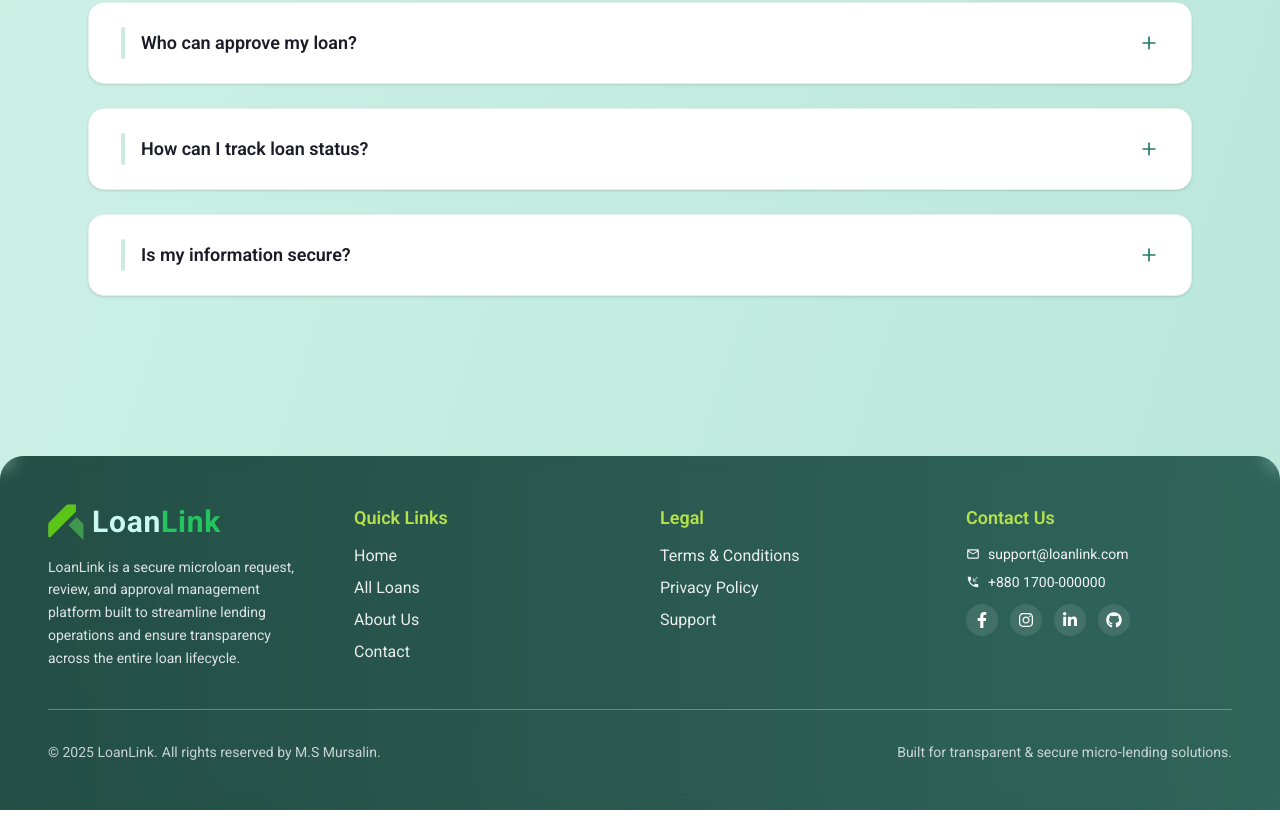
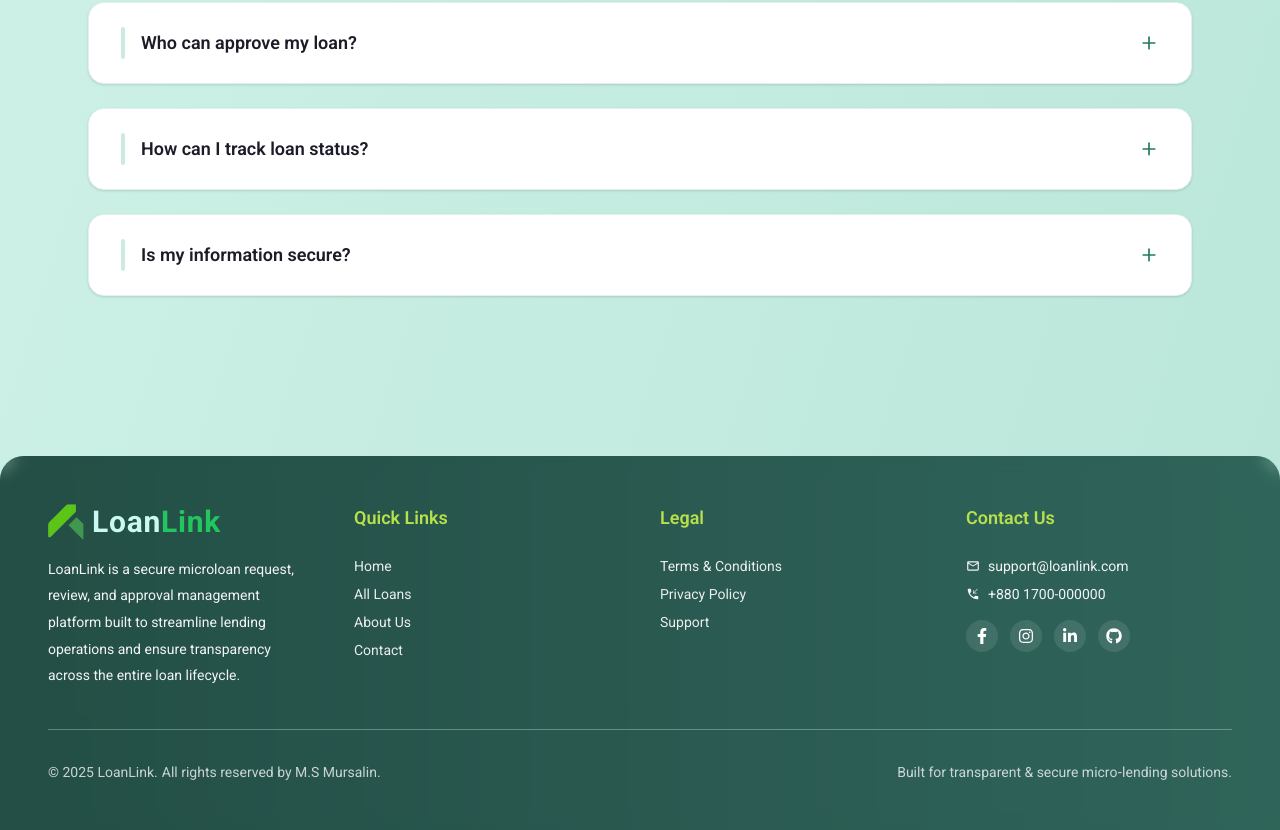
Before and after one commit to mursalin35/LoanLink-Client, a React (Vite) app: page / in a window 1280 px wide. Shown: the part 3295-4125 px from the top of the page. Built offline with nearby package versions, Linux system fonts and the light colour scheme; no server answers.

Commit message:
footer dark mod added

```diff
--- a/src/components/Shared/Footer.jsx
+++ b/src/components/Shared/Footer.jsx
@@ -12,11 +12,13 @@ const Footer = () => {
   return (
     <footer className="relative mt-16 overflow-hidden rounded-t-3xl shadow-lg">
       {/* Gradient Background (LoanLink Theme) */}
-      <div className="absolute inset-0 bg-gradient-to-r from-[#1F4F45] to-[#2E6A5F] opacity-95"></div>
-      <div className="absolute inset-0 bg-black/10 backdrop-blur-sm"></div>
+      <div className="absolute inset-0 bg-gradient-to-r from-[#1F4F45] to-[#2E6A5F] dark:from-[#0F2E28] dark:to-[#162F2A] opacity-95"></div>
+      <div className="absolute inset-0 bg-black/10 dark:bg-black/30
+ backdrop-blur-sm"></div>
 
       {/* Content */}
-      <div className="relative py-12 px-6 md:px-12 text-white">
+      <div className="relative py-12 px-6 md:px-12 text-white dark:text-[#E6F4F1]
+">
         <div className="max-w-7xl mx-auto grid grid-cols-1 md:grid-cols-4 gap-10">
           {/* Brand Section */}
           <div>
@@ -24,7 +26,8 @@ const Footer = () => {
             <div className="flex items-center justify-center md:justify-start gap-2 mb-4">
               <Logo loanColor="#caf9f1" linkColor="#22c55e" />
             </div>
-            <p className="text-sm text-gray-100/90 leading-relaxed">
+            <p className="text-sm text-gray-100 dark:text-gray-300
+ leading-[1.67rem]">
               LoanLink is a secure microloan request, review, and approval
               management platform built to streamline lending operations and
               ensure transparency across the entire loan lifecycle.
@@ -33,10 +36,10 @@ const Footer = () => {
 
           {/* Quick Links */}
           <div>
-            <h3 className="text-lg font-semibold mb-3 text-[#B6E04C]">
+            <h3 className="text-lg font-semibold mb-3 md:mb-4 md:h-9 text-[#B6E04C] ">
               Quick Links
             </h3>
-            <ul className="space-y-2 opacity-90">
+            <ul className="space-y-2 opacity-90 text-sm ">
               <li>
                 <Link to="/" className="hover:text-[#B6E04C]">
                   Home
@@ -62,8 +65,8 @@ const Footer = () => {
 
           {/* Legal */}
           <div>
-            <h3 className="text-lg font-semibold mb-3 text-[#B6E04C]">Legal</h3>
-            <ul className="space-y-2 opacity-90">
+            <h3 className="text-lg font-semibold mb-3 md:mb-4 md:h-9 text-[#B6E04C]">Legal</h3>
+            <ul className="space-y-2 opacity-90 text-sm">
               <li className="">Terms & Conditions</li>
               <li className="">Privacy Policy</li>
               <li className="">Support</li>
@@ -72,17 +75,19 @@ const Footer = () => {
 
           {/* Contact & Social */}
           <div>
-            <h3 className="text-lg font-semibold mb-3 text-[#B6E04C]">
+            <h3 className="text-lg font-semibold mb-3 md:mb-4 md:h-9 text-[#B6E04C]">
               Contact Us
             </h3>
-            <p className="text-sm text-gray-100 mb-2 flex  items-center gap-2">
+            <p className="text-sm text-gray-100 dark:text-gray-300
+ mb-2 flex  items-center gap-2">
               <MdOutlineMailOutline /> support@loanlink.com
             </p>
-            <p className="text-sm text-gray-100 mb-3 flex  items-center gap-2">
+            <p className="text-sm text-gray-100 dark:text-gray-300
+ mb-3 flex  items-center gap-2">
               <MdPhoneCallback /> +880 1700-000000
             </p>
 
-            <div className="flex  gap-3 mt-2">
+            <div className="flex  gap-3 mt-4">
               {[
                 {
                   icon: <FaFacebookF />,
@@ -102,7 +107,8 @@ const Footer = () => {
                   key={i}
                   href={item.href}
                   target="_blank"
-                  className="p-2 rounded-full bg-white/10 hover:bg-[#B6E04C] hover:text-[#1F4F45] transition transform hover:scale-110"
+                  className="p-2 rounded-full bg-white/10 dark:bg-white/5
+ hover:bg-[#B6E04C] hover:text-[#1F4F45] transition transform hover:scale-110"
                 >
                   {item.icon}
                 </a>
@@ -112,7 +118,9 @@ const Footer = () => {
         </div>
 
         {/* Bottom Line */}
-        <div className="border-t border-white/30 mt-10 pt-8 text-sm text-gray-100/80      flex flex-col md:flex-row items-center justify-between gap-4">
+        <div className="border-t border-white/30 dark:border-white/10
+ mt-10 pt-8 text-sm text-gray-100/80 dark:text-gray-400
+     flex flex-col md:flex-row items-center justify-between gap-4">
           <div className="md:flex gap-1">
             <p className="text-center">
               © {new Date().getFullYear()} LoanLink.{" "}
```
